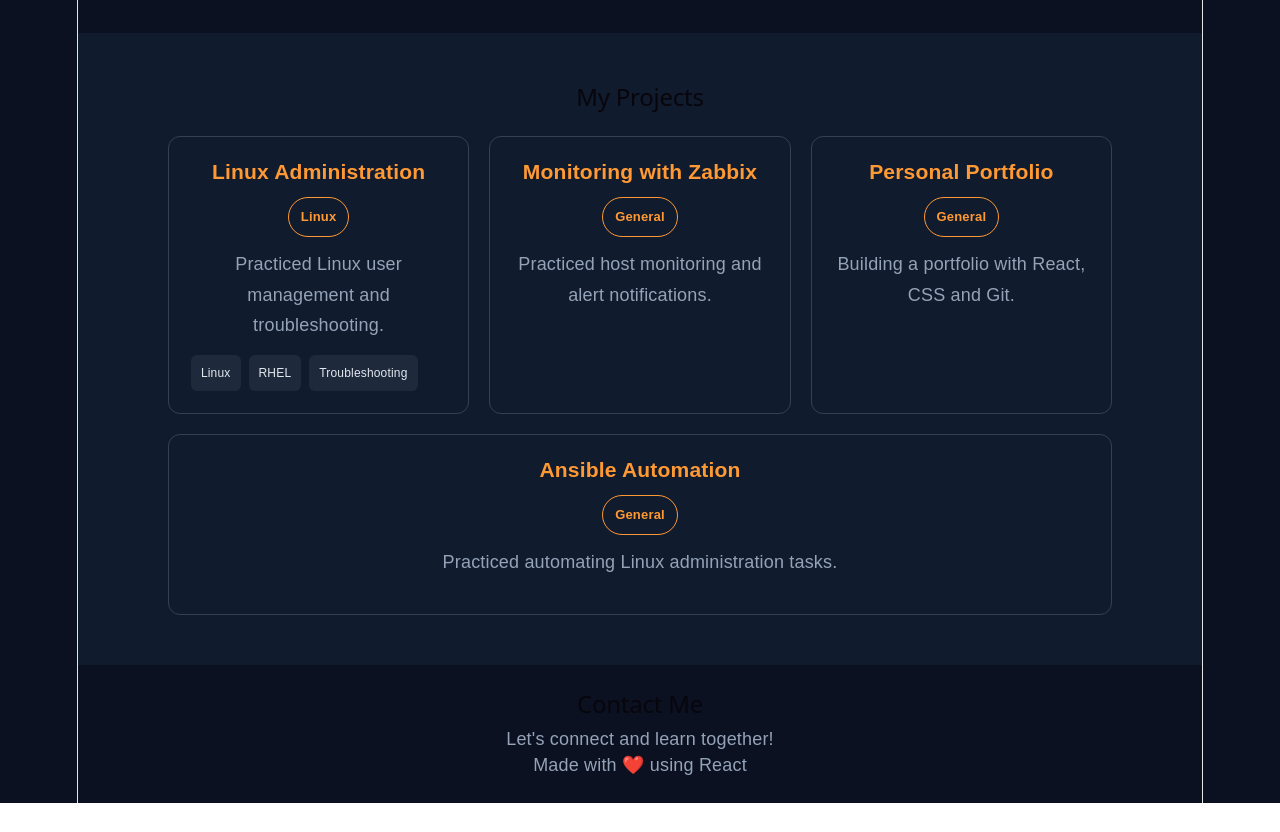
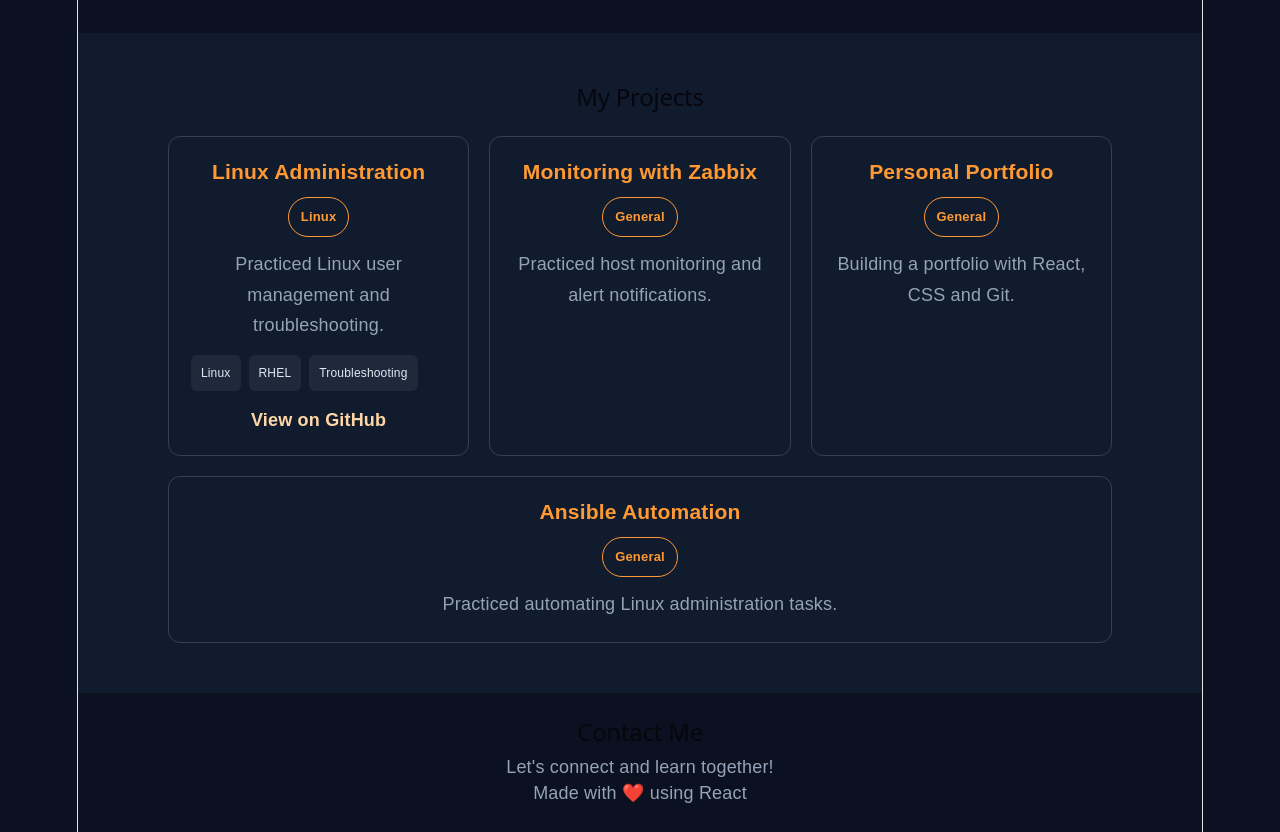
Before and after one commit to Yog18/Yog_portfolio, a React app: page / in a window 1280 px wide. Shown: the part 1040-1872 px from the top of the page. Before the commit the page ends 1843 px from the top, so only its background shows below. Built offline with nearby package versions, Linux system fonts and the light colour scheme; the HTML template or start-up script is replaced by a standard one.

Commit message:
Add GitHub links to project cards

```diff
--- a/src/App.css
+++ b/src/App.css
@@ -189,3 +189,17 @@
   color: #e2e8f0;
   font-size: 12px;
 }
+
+.project-link {
+  display: inline-block;
+  margin-top: 16px;
+  color: #FFD6A5;
+  text-decoration: none;
+  font-weight: bold;
+  transition: color 0.3s ease;
+}
+
+.project-link:hover {
+  color: var(--accent-color);
+  text-decoration: underline;
+}
--- a/src/components/Projects.jsx
+++ b/src/components/Projects.jsx
@@ -3,18 +3,32 @@
   title,
   description,
   category = "General",
-  technologies = []
+  technologies = [],
+  github
+
 }) {
   return (
     <div className="project-card">
       <h3>{title}</h3>
       <span className="project-category">{category}</span>
       <p>{description}</p>
+      {technologies.length > 0 && (
       <div className="technology-list">
         {technologies.map((technology) => (
           <span key={technology}>{technology}</span>
         ))}
       </div>
+    )}
+    {github && (
+      <a
+        href={github}
+        target="_blank"
+        rel="noopener noreferrer"
+        className="project-link"
+      >
+        View on GitHub
+      </a>
+    )}
     </div>
   );
 }
@@ -25,7 +39,8 @@
       title: "Linux Administration",
       description: "Practiced Linux user management and troubleshooting.",
       category: "Linux",
-      technologies: ["Linux", "RHEL", "Troubleshooting"]
+      technologies: ["Linux", "RHEL", "Troubleshooting"],
+      github: "https://github.com/Yog18/Yog_portfolio"
     },
     {
       title: "Monitoring with Zabbix",
@@ -55,8 +70,8 @@
             title={project.title}
             description={project.description}
             category={project.category}
-
             technologies={project.technologies}
+            github={project.github}
           />
         ))}
       </div>
```
